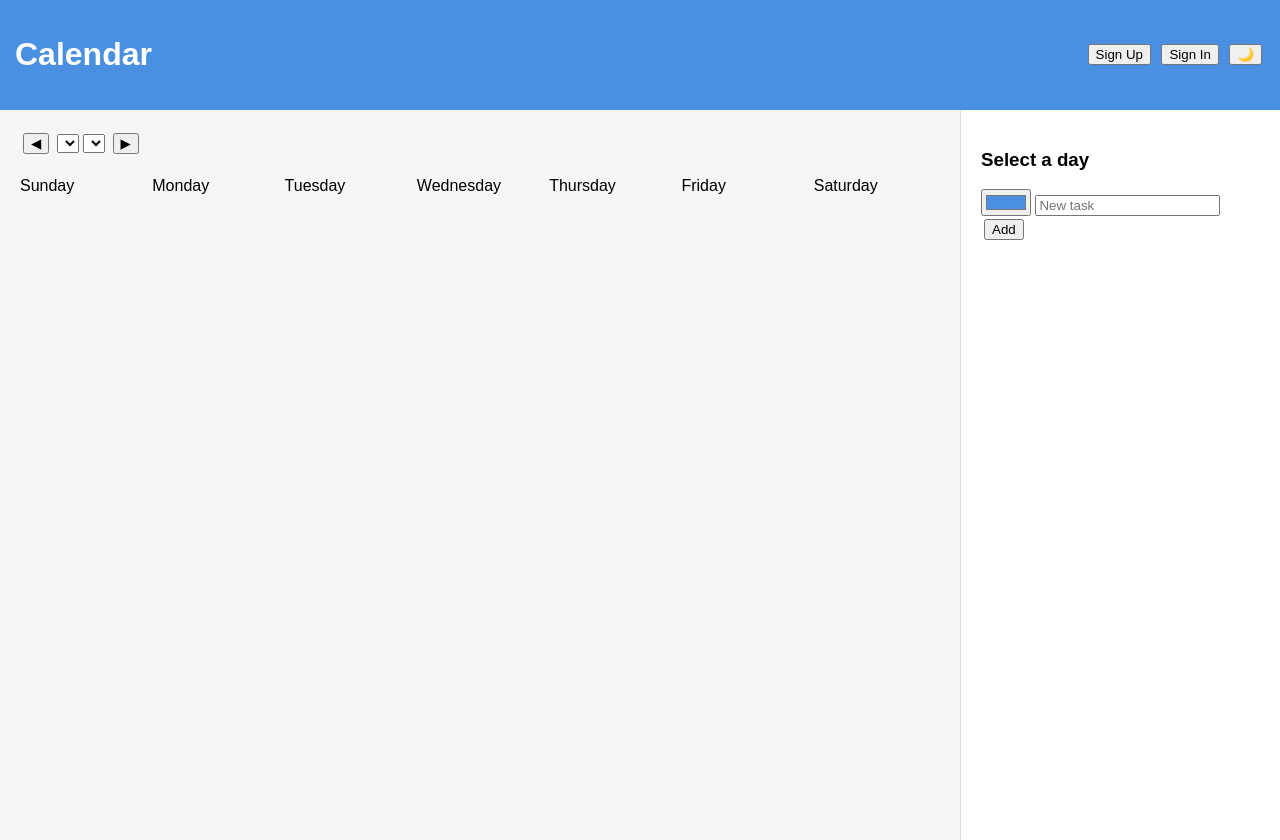
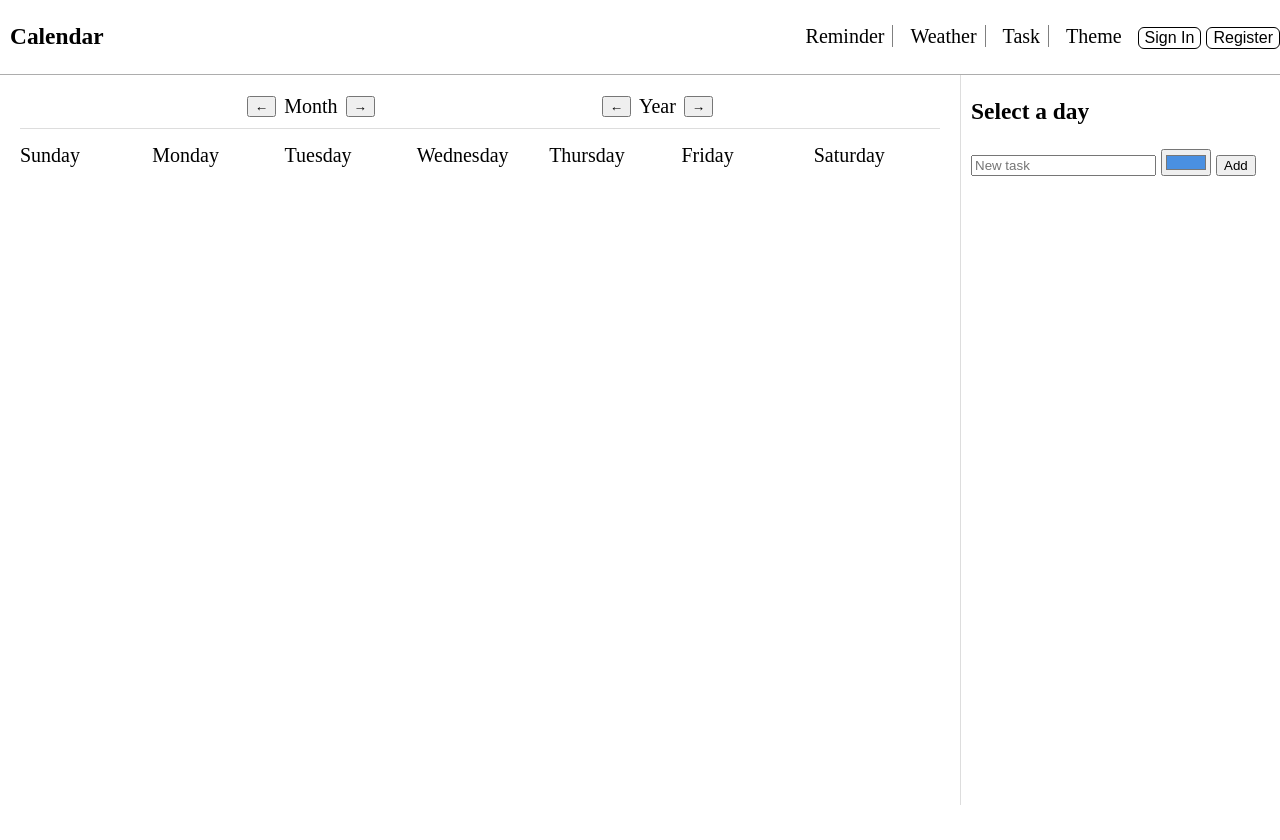
Before and after one commit to GoodNews-11/CS321-Calendar-Project, a plain HTML site: page index.html in a window 1280 px wide. After the commit the page ends 805 px from the top, so only its background shows below. Drawn offline with Linux system fonts and the light colour scheme.

Commit message:
Add files via upload

```diff
--- a/index.html
+++ b/index.html
@@ -1,40 +1,40 @@
 <!DOCTYPE html>
 <html lang="en">
     <head>
-<meta charset="UTF-8">
-<title>SICS Calendar</title>
+        <title>Calendar</title>
         <link rel="stylesheet" href="style.css">
     </head>
-
     <body>
-
         <header>
-  <h1>Calendar</h1>
+            <h3>Calendar</h3>
+            <div id="choice-banner">
+                <span>Reminder</span>
+                <span>Weather</span>
+                <span>Task</span>
+                <span>Theme</span>
+            </div>
+            <div>
+                <button class="signin-up-btn"><a href="login.html">Sign In</a></button>
+                <button class="signin-up-btn"><a href="register.html">Register</a></button>
+            </div>
+        </header>
+        <div class="container">
+            <div class="calendar">
+                <MonthYear id="MMYY-selection">
+                    <div>
+                        <button>&larr;</button>
+                        <span>Month</span>
+                        <button>&rarr;</button>
+                    </div>
 
                     <div>
-    <button>Sign Up</button>
-    <button>Sign In</button>
-    <button onclick="toogleDark()">🌙</button>
+                        <button>&larr;</button>
+                        <span>Year</span>
+                        <button>&rarr;</button>
                     </div>
-</header>
+                </MonthYear>
 
-<div class="container">
-
-  <!-- Calendar -->
-  <div class="calendar">
-
-    <!-- Navigation -->
-    <div class="nav">
-      <button>◀</button>
-
-      <select id="monthSelect"></select>
-      <select id="yearSelect"></select>
-
-      <button>▶</button>
-    </div>
-
-    <h2 id="title"></h2>
-    <div class="days">
+                <div class="days" id="dayNames">
                     <div>Sunday</div>
                     <div>Monday</div>
                     <div>Tuesday</div>
@@ -43,22 +43,15 @@
                     <div>Friday</div>
                     <div>Saturday</div>
                 </div>
-
             </div>
 
-  <!-- Sidebar -->
             <div class="sidebar">
-
                 <h3 id="selectedDateTitle">Select a day</h3>
+                <input id="taskInput" placeholder="New task">
                 <input type="color" id="colorPicker" value="#4a90e2">
-    <input id="taskInput" placeholder="New task">
-    <button>Add</button>
-
+                <button onclick="addTask()">Add</button>
                 <div id="taskList"></div>
-
             </div>
-
         </div>
-<script src="index.js"></script>
     </body>
 </html>
--- a/index.js
+++ /dev/null
@@ -1,3 +0,0 @@
-function toogleDark(){
-    document.body.classList.toggle("dark");
-}
--- /dev/null
+++ b/style-login.css
@@ -0,0 +1,41 @@
+body{
+    display: flex;
+    justify-content: center;
+    align-items: center;
+    margin-top:0px;
+    height: 70vh;
+    background: url('background.png');
+    background-size: cover;
+    background-repeat: no-repeat;
+    background-position: fixed;
+}
+
+.login-box{
+    background-color: white;
+    text-align: center;
+    border: 1px solid black;
+    padding-top: 20px;
+    padding-bottom: 60px;
+    padding-left: 100px;
+    padding-right: 100px;
+    border-radius: 15px;
+    font-size: 24px;
+}
+
+a:link, a:visited, a:hover, a:active {
+    text-decoration: none;
+    font-size: 12px;
+    color: rgb(156, 155, 155);
+}
+
+.login-input{
+    margin-bottom: 10px;
+}
+
+.mytext{
+    width: 250px;
+    height: 40px;
+    font-size: 16px;
+    border-radius: 10px;
+    border: 1px solid rgb(194, 194, 194);
+}
--- /dev/null
+++ b/style-register.css
@@ -0,0 +1,51 @@
+body{
+    display: flex;
+    justify-content: center;
+    align-items: center;
+    margin-top:0px;
+    height: 70vh;
+    background: url('background.png');
+    background-size: cover;
+    background-repeat: no-repeat;
+    background-position: fixed;
+}
+
+.register-box{
+    background-color: white;
+    text-align: center;
+    border: 1px solid black;
+    padding-top: 20px;
+    padding-bottom: 60px;
+    padding-left: 100px;
+    padding-right: 100px;
+    border-radius: 15px;
+    font-size: 24px;
+}
+
+a:link, a:visited, a:hover, a:active {
+    text-decoration: none;
+    font-size: 12px;
+    color: rgb(156, 155, 155);
+}
+
+.register-input{
+    margin-bottom: 10px;
+}
+
+.mytext{
+    width: 250px;
+    height: 40px;
+    font-size: 16px;
+    border-radius: 10px;
+    border: 1px solid rgb(194, 194, 194);
+}
+
+button{
+    cursor: pointer;
+    font-size: 16px;
+    width: 100px;
+    height: 40px;
+    border-radius: 20px;
+    background-color: rgb(223, 70, 215);
+    border: none;
+}
--- a/style.css
+++ b/style.css
@@ -1,17 +1,59 @@
-body {
-    font-family: Arial;
-    margin:0;
-    background:#f4f6f8; }
-.dark {
-    background:#1e1e1e;
-    color:white;
+body{
+  padding: 0;
+  margin: 0;
+  font-size: 20px;
 }
 
-header {
-    background:#4a90e2; color:white;
-    padding:15px; display:flex;
+header{
+  background:white;
+  display:flex;
   justify-content:space-between;
   align-items:center;
+  padding-left: 10px;
+  border-bottom: 1px solid rgb(173, 173, 173);
+}
+
+a:link, a:visited, a:hover, a:active {
+  text-decoration: none;
+  color: black;
+}
+
+#choice-banner{
+  font-size: 20px;
+  margin-left: auto;
+  margin-right: 10px;
+}
+
+#choice-banner span{
+  margin: 0 6px;
+}
+
+#choice-banner span:not(:last-child){
+  border-right: 1px solid grey;
+  padding-right: 8px;
+}
+
+.signin-up-btn{
+  border-radius: 6px;
+  font-size: 16px;
+  background-color: white;
+  border: 1px solid black;
+  margin-left: 0px;
+}
+
+#MMYY-selection{
+  display:flex;
+  justify-content:space-evenly;
+  align-items:center;
+  margin-bottom:15px;
+  border-bottom:1px solid #ddd;
+  padding-bottom:10px;
+}
+
+#MMYY-selection div{
+  display: flex;
+  align-items:center;
+  gap: 8px;
 }
 
 .container {
@@ -20,55 +62,22 @@ header {
   height:calc(100vh - 70px);
 }
 
-.calendar {
-    padding:20px;
-}
-
 .days {
   display:grid;
   grid-template-columns:repeat(7,1fr);
   gap:6px;
 }
 
-.day {
-    background:white;
-    padding:12px;
-    min-height:80px;
-    border-radius:6px;
-    cursor:pointer;
+.calendar{
+    padding:20px;
 }
 
-.dark .day {
-    background:#2c2c2c;
+#dayNames{
+  margin-bottom: 15px;
 }
 
 .sidebar {
   background:white;
-    padding:20px;
+  padding-left: 10px;
   border-left:1px solid #ddd;
 }
-
-.dark .sidebar {
-    background:#2a2a2a;
-}
-
-.task {
-    padding:8px;
-    margin:6px 0;
-    border-radius:5px;
-    color:white;
-    display:flex;
-    justify-content:space-between;
-}
-
-.completed {
-    text-decoration:line-through; opacity:0.6;
-}
-
-.nav {
-    margin-bottom:10px;
-}
-
-button {
-    cursor:pointer; margin:3px;
-}
```
Also changed, not shown: login.html (added, +22 -0 lines), register.html (added, +22 -0 lines), background.png (added), day.html (added). Lines whose indentation alone changed are shown as unchanged.
